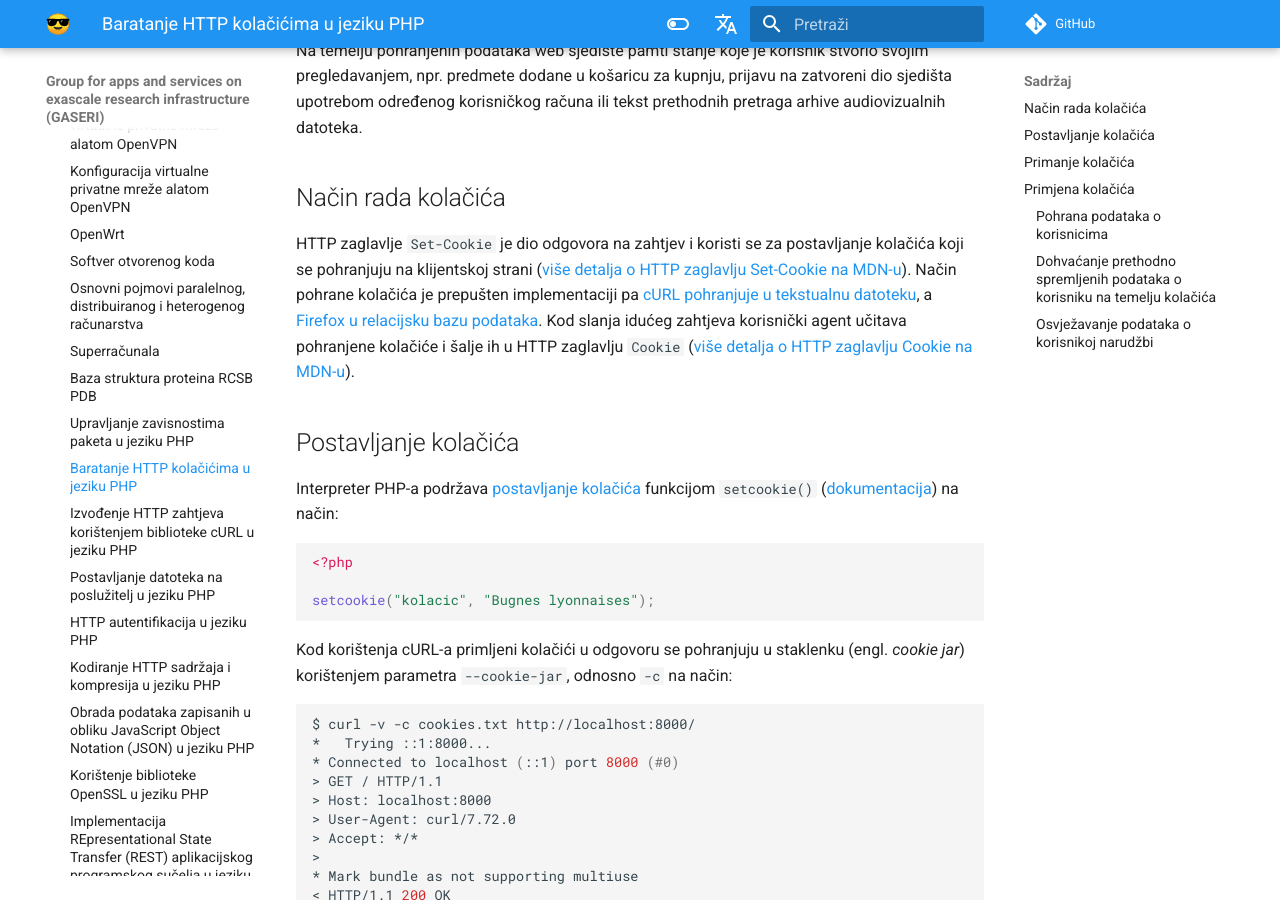
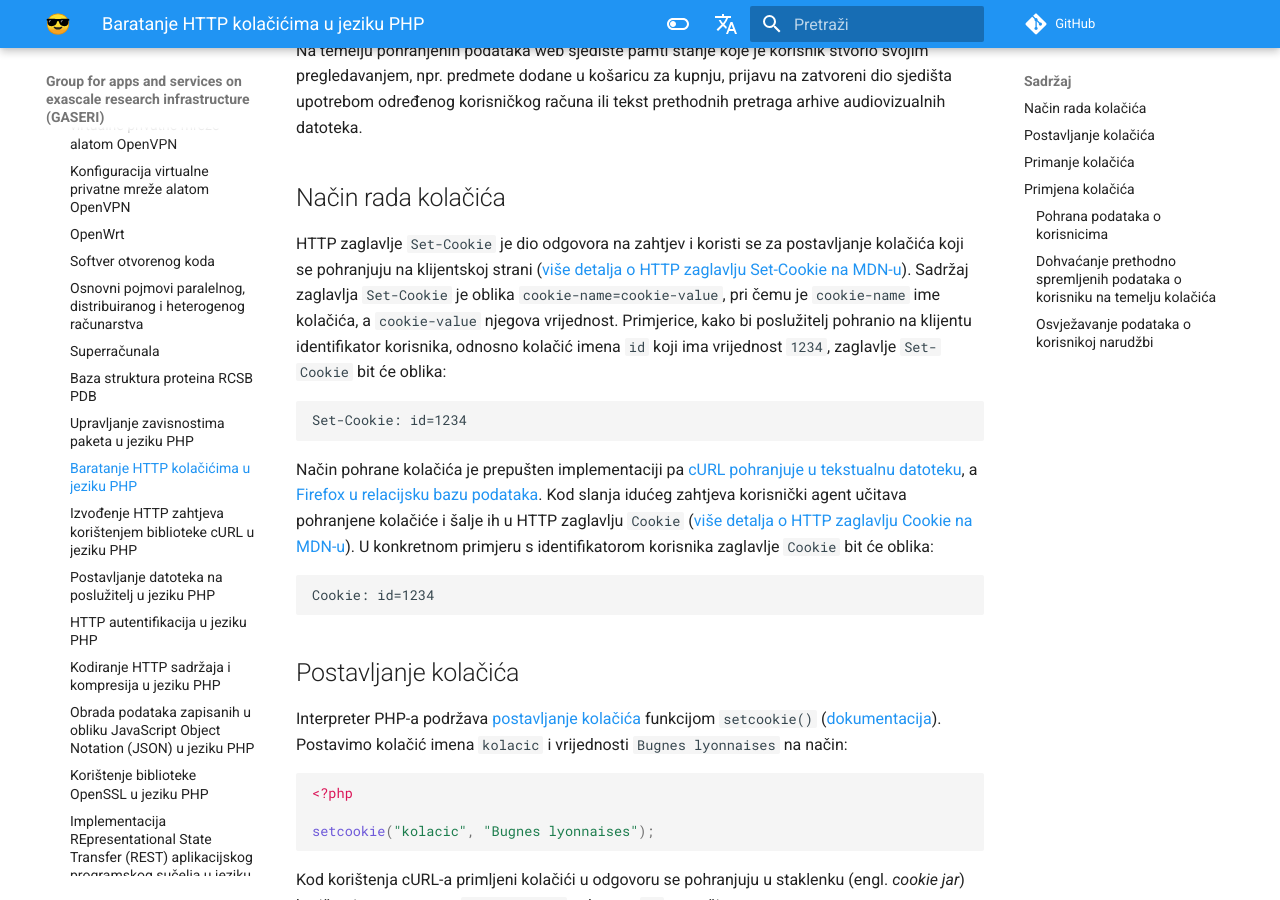
Before and after one commit to gaseri/website, an MkDocs documentation site: the page built from docs/hr/nastava/materijali/php-cookies.md, in a window 1280 px wide and 900 px high, scrolled down 193 px. Built offline with MkDocs 1.6.1 and Material for MkDocs 9.7.7, drawn with Linux system fonts in a browser that asks for light colours; comment, search, counter and statistics services are not loaded.

Commit message:
Updated PHP cookies lecture

````diff
--- a/docs/hr/nastava/materijali/php-cookies.md
+++ b/docs/hr/nastava/materijali/php-cookies.md
@@ -8,11 +8,21 @@ HTTP kolačić (engl. *HTTP cookie*, [Wikipedia](https://en.wikipedia.org/wiki/H
 
 ## Način rada kolačića
 
-HTTP zaglavlje `Set-Cookie` je dio odgovora na zahtjev i koristi se za postavljanje kolačića koji se pohranjuju na klijentskoj strani ([više detalja o HTTP zaglavlju Set-Cookie na MDN-u](https://developer.mozilla.org/en-US/docs/Web/HTTP/Headers/Set-Cookie)). Način pohrane kolačića je prepušten implementaciji pa [cURL pohranjuje u tekstualnu datoteku](https://stackoverflow.com/q/7181785), a [Firefox u relacijsku bazu podataka](https://stackoverflow.com/q/7610896). Kod slanja idućeg zahtjeva korisnički agent učitava pohranjene kolačiće i šalje ih u HTTP zaglavlju `Cookie` ([više detalja o HTTP zaglavlju Cookie na MDN-u](https://developer.mozilla.org/en-US/docs/Web/HTTP/Headers/Cookie)).
+HTTP zaglavlje `Set-Cookie` je dio odgovora na zahtjev i koristi se za postavljanje kolačića koji se pohranjuju na klijentskoj strani ([više detalja o HTTP zaglavlju Set-Cookie na MDN-u](https://developer.mozilla.org/en-US/docs/Web/HTTP/Headers/Set-Cookie)). Sadržaj zaglavlja `Set-Cookie` je oblika `cookie-name=cookie-value`, pri čemu je `cookie-name` ime kolačića, a `cookie-value` njegova vrijednost. Primjerice, kako bi poslužitelj pohranio na klijentu identifikator korisnika, odnosno kolačić imena `id` koji ima vrijednost `1234`, zaglavlje `Set-Cookie` bit će oblika:
+
+``` http
+Set-Cookie: id=1234
+```
+
+Način pohrane kolačića je prepušten implementaciji pa [cURL pohranjuje u tekstualnu datoteku](https://stackoverflow.com/q/7181785), a [Firefox u relacijsku bazu podataka](https://stackoverflow.com/q/7610896). Kod slanja idućeg zahtjeva korisnički agent učitava pohranjene kolačiće i šalje ih u HTTP zaglavlju `Cookie` ([više detalja o HTTP zaglavlju Cookie na MDN-u](https://developer.mozilla.org/en-US/docs/Web/HTTP/Headers/Cookie)). U konkretnom primjeru s identifikatorom korisnika zaglavlje `Cookie` bit će oblika:
+
+``` http
+Cookie: id=1234
+```
 
 ## Postavljanje kolačića
 
-Interpreter PHP-a podržava [postavljanje kolačića](https://www.php.net/manual/en/features.cookies.php) funkcijom `setcookie()` ([dokumentacija](https://www.php.net/manual/en/function.setcookie.php)) na način:
+Interpreter PHP-a podržava [postavljanje kolačića](https://www.php.net/manual/en/features.cookies.php) funkcijom `setcookie()` ([dokumentacija](https://www.php.net/manual/en/function.setcookie.php)). Postavimo kolačić imena `kolacic` i vrijednosti `Bugnes lyonnaises` na način:
 
 ``` php
 <?php
````
